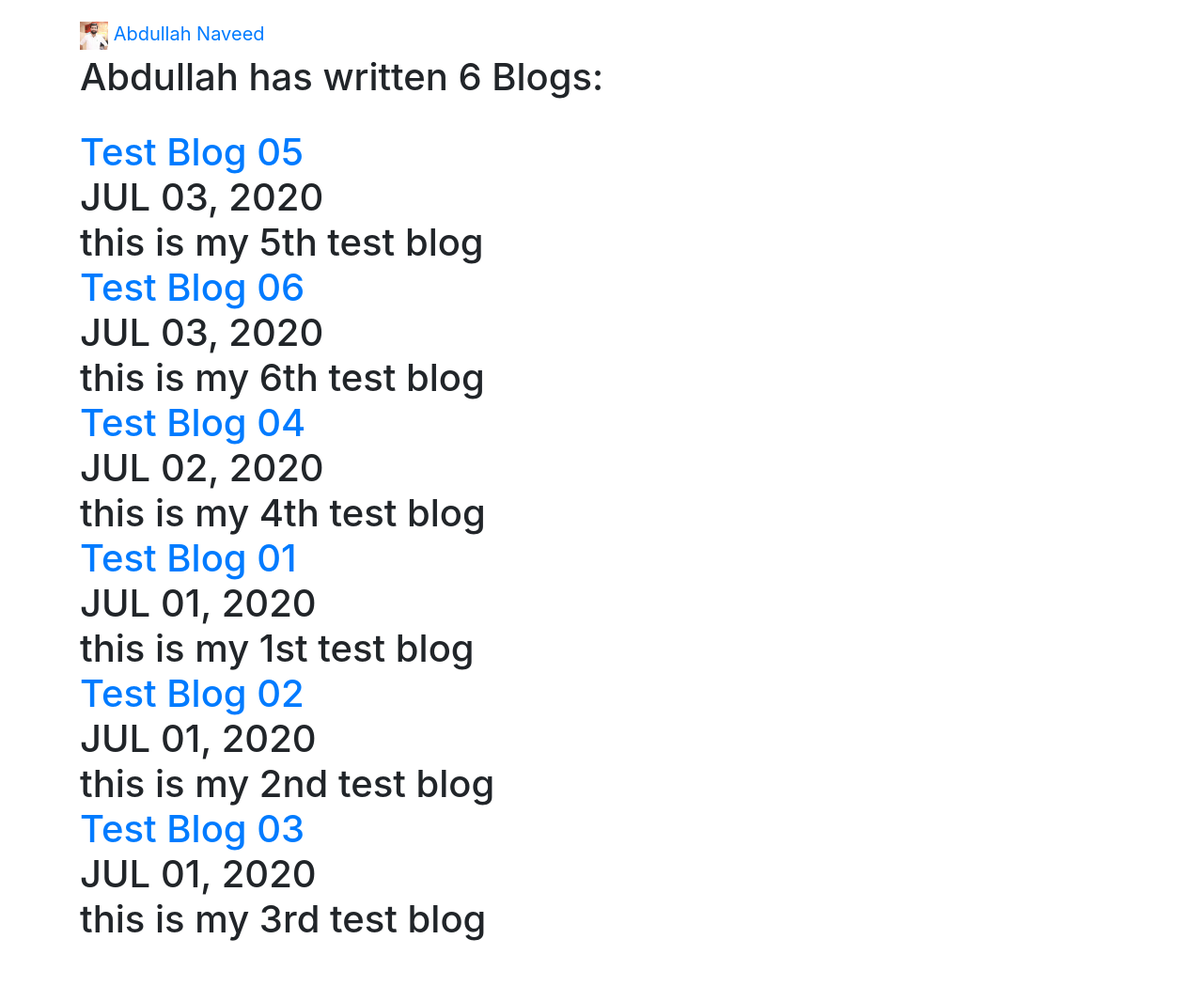
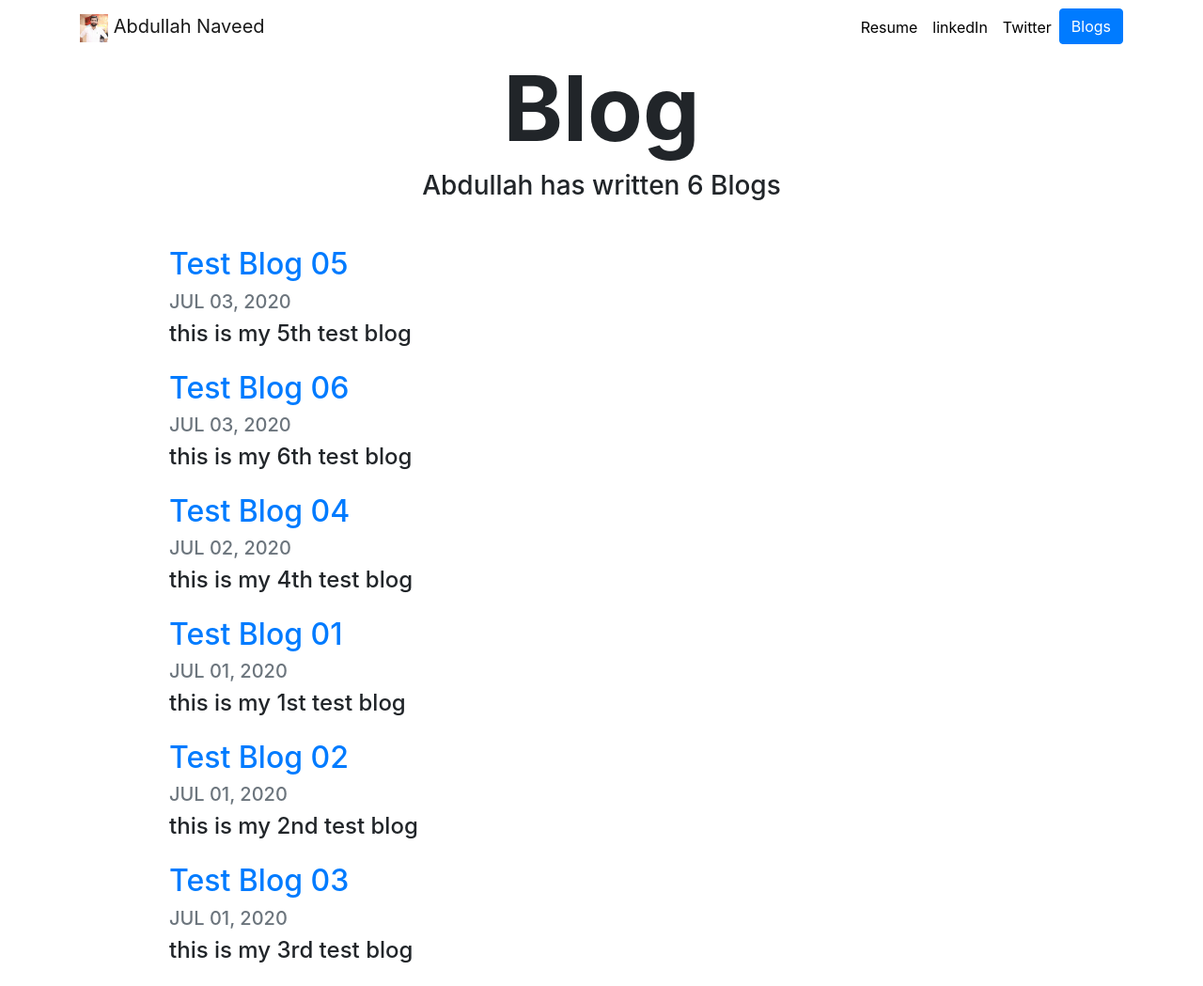
Before and after one commit to abdullah5naveed/Personal_Portfolio_Project, a Django app: page /blog/ in a window 1280 px wide. Shown: the whole page at 94% size. Before the commit the page ends 1001 px from the top, so only its background shows below. Run offline with Django 3.2, Linux system fonts and the light colour scheme; data comes from the database, SQL or seed files in the repository; some libraries are stand-ins or nearby versions.

Commit message:
Updates in Blog Front-End

```diff
--- a/blog/templates/blog/all_blog.html
+++ b/blog/templates/blog/all_blog.html
@@ -1,19 +1,20 @@
 {% extends 'portfolio/base.html' %}
+{% load static %}
+
 {% block data %}
+    <h1 id="blogtitle" class="font-weight-bold text-center">Blog</h1>
+    <h3 class="text-center mb-5">Abdullah has written {{blogs.count}} Blog{{ blogs.count|pluralize }}</h3>
 
-
-    <h1>Abdullah has written {{blogs.count}} Blog{{ blogs.count|pluralize }}:</h1>
-<br>
-<h1>
     {% for blog in blogs %}
-
-    <a href="{% url 'blog:details' blog.id %}">{{ blog.blog_title }}</a>
-    <br>
-    {{ blog.blog_date|date:'M d, Y'|upper }}
-    <br>
-    {{ blog.blog_description|striptags|truncatechars:100 }}
-    <br>
+        <div class="row justify-content-center mb-3">
+            <div class="col-md-10">
+                <a href="{% url 'blog:details' blog.id %}">
+                    <h2>{{ blog.blog_title }}</h2>
+                </a>
+                <h5 class="text-muted">{{ blog.blog_date|date:'M d, Y'|upper }}</h5>
+                <h4>{{ blog.blog_description|striptags|truncatechars:100 }}</h4>
+            </div>
+        </div>
 
     {% endfor %}
-
 {% endblock %}
--- a/portfolio/templates/portfolio/base.html
+++ b/portfolio/templates/portfolio/base.html
@@ -11,14 +11,14 @@
   <!-- Bootstrap CSS -->
     <link rel="stylesheet" href="https://stackpath.bootstrapcdn.com/bootstrap/4.4.1/css/bootstrap.min.css" integrity="sha384-Vkoo8x4CGsO3+Hhxv8T/Q5PaXtkKtu6ug5TOeNV6gBiFeWPGFN9MuhOf23Q9Ifjh" crossorigin="anonymous">
     <link rel="stylesheet" href="{% static 'portfolio/custom.css'%}">
-    <link rel="stylesheet" href="https://fonts.googleapis.com/css?family=Lato&display=swap">
+    <link href="https://fonts.googleapis.com/css?family=Lato&display=swap" rel="stylesheet">
 
     <link rel="icon" type="image/jpeg" href="{% static 'Portfolio/AbdullahNaveed.jpeg' %}">
     <title>Abdullah Naveed</title>
 </head>
 
 <body>
-  <nav id="topNav" class="navbar navbar-expand-md navbar-light"></nav>
+  <nav id="topNav" class="navbar navbar-expand-md navbar-light">
     <div class="container">
       <a class="navbar-brand" href="{% url 'home' %}">
         <img src="{% static 'portfolio/AbdullahNaveed.jpeg' %}" width="30" height="30" class="d-inline-block aline-top" alt="Abdullah's Logo">
@@ -39,7 +39,7 @@
             <a class="nav-link" href="https://twitter.com" target="_blank">Twitter</a>
           </li>
           <li class="nav-item">
-            <a roll="button=" href="{% url 'blog:all_blog' %}" role="button">Blogs</a>
+            <a roll="button=" href="{% url 'blog:all_blog' %}" class="btn btn-primary">Blogs</a>
           </li>
         </ul>
       </div>
```
Also changed, not shown: blog/templates/blog/details.html (+10 -2 lines).
